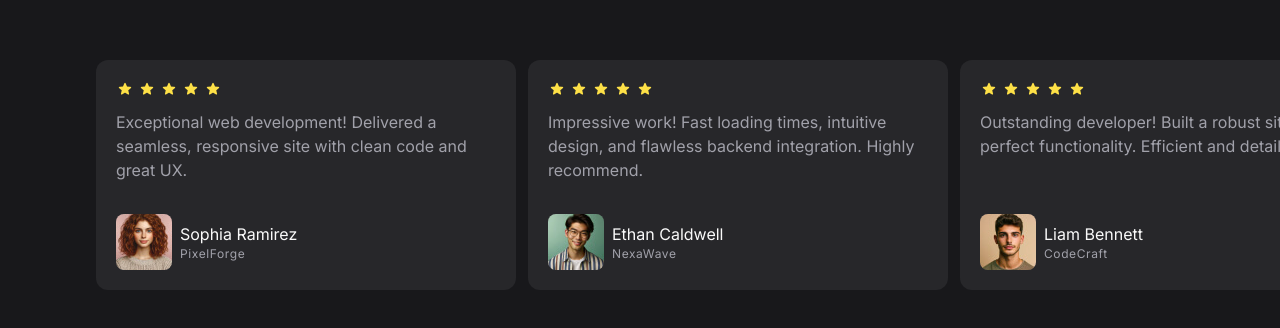
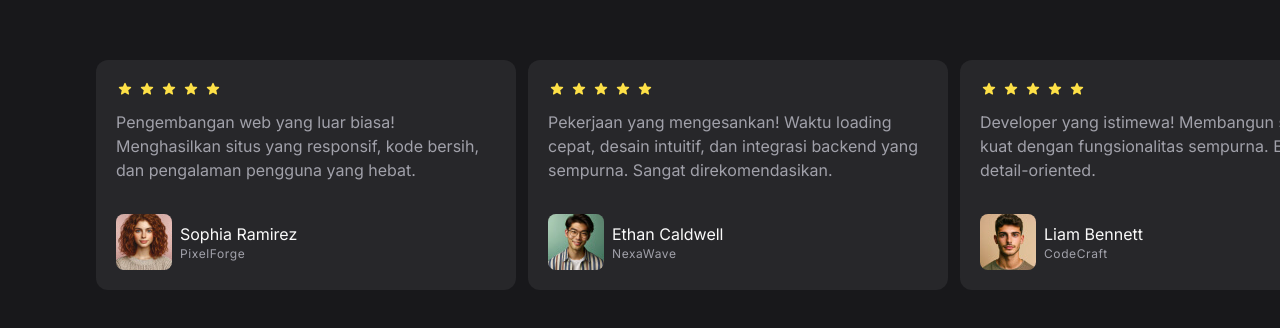
Before and after one commit to galang-developer/galang-developer.github.io, a React (Vite) app: page / in a window 1280 px wide. Shown: the part 3057-3385 px from the top of the page. Built offline with nearby package versions, Linux system fonts and the light colour scheme.

Commit message:
Portfolio

```diff
--- a/src/components/Review.jsx
+++ b/src/components/Review.jsx
@@ -26,37 +26,37 @@ import ReviewCard from "./ReviewCard";
 
 const reviews = [
     {
-        content: 'Exceptional web development! Delivered a seamless, responsive site with clean code and great UX.',
+        content: 'Pengembangan web yang luar biasa! Menghasilkan situs yang responsif, kode bersih, dan pengalaman pengguna yang hebat.',
         name: 'Sophia Ramirez',
         imgSrc: './images/people-1.jpg',
         company: 'PixelForge'
     },
     {
-        content: 'Impressive work! Fast loading times, intuitive design, and flawless backend integration. Highly recommend.',
+        content: 'Pekerjaan yang mengesankan! Waktu loading cepat, desain intuitif, dan integrasi backend yang sempurna. Sangat direkomendasikan.',
         name: 'Ethan Caldwell',
         imgSrc: './images/people-2.jpg',
         company: 'NexaWave'
     },
     {
-        content: 'Outstanding developer! Built a robust site with perfect functionality. Efficient and detail-oriented.',
+        content: 'Developer yang istimewa! Membangun situs yang kuat dengan fungsionalitas sempurna. Efisien dan detail-oriented.',
         name: 'Liam Bennett',
         imgSrc: './images/people-3.jpg',
         company: 'CodeCraft'
     },
     {
-        content: 'Creative and skilled! Produced a modern, user-friendly site that exceeded expectations. Great communication.',
+        content: 'Kreatif dan terampil! Menghasilkan situs modern yang ramah pengguna melebihi ekspektasi. Komunikasi yang baik.',
         name: 'Noah Williams',
         imgSrc: './images/people-4.jpg',
         company: 'BrightWeb'
     },
     {
-        content: 'Professional work! Delivered on time, with a polished design and smooth user experience. Top-notch developer.',
+        content: 'Pekerjaan profesional! Tepat waktu, dengan desain elegan dan pengalaman pengguna yang lancar. Developer kelas atas.',
         name: 'Ava Thompson',
         imgSrc: './images/people-5.jpg',
         company: 'TechMosaic'
     },
     {
-        content: 'Excellent project execution! High-quality code, responsive design, and exceptional problem-solving skills.',
+        content: 'Eksekusi proyek yang sempurna! Kode berkualitas tinggi, desain responsif, dan kemampuan pemecahan masalah yang luar biasa.',
         name: 'Jonathan',
         imgSrc: './images/people-6.jpg',
         company: 'Skyline Digital'
```
